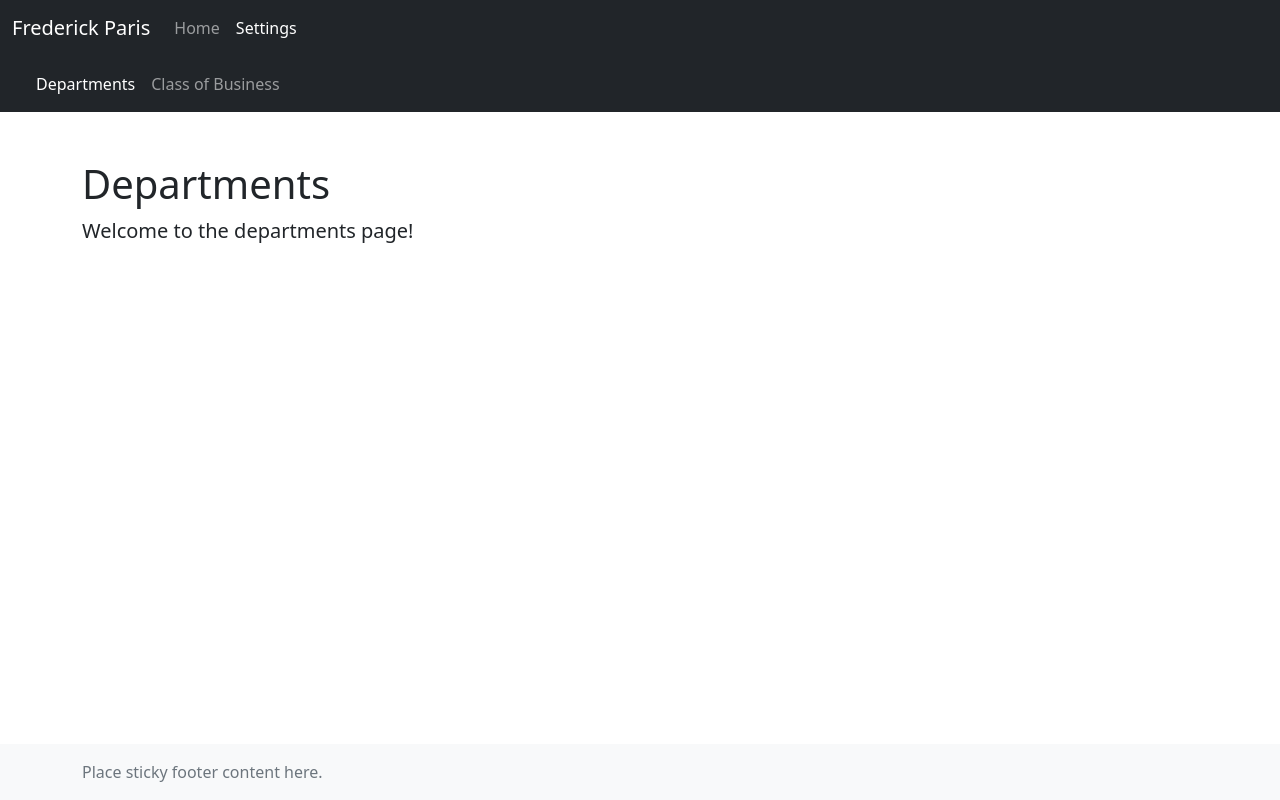
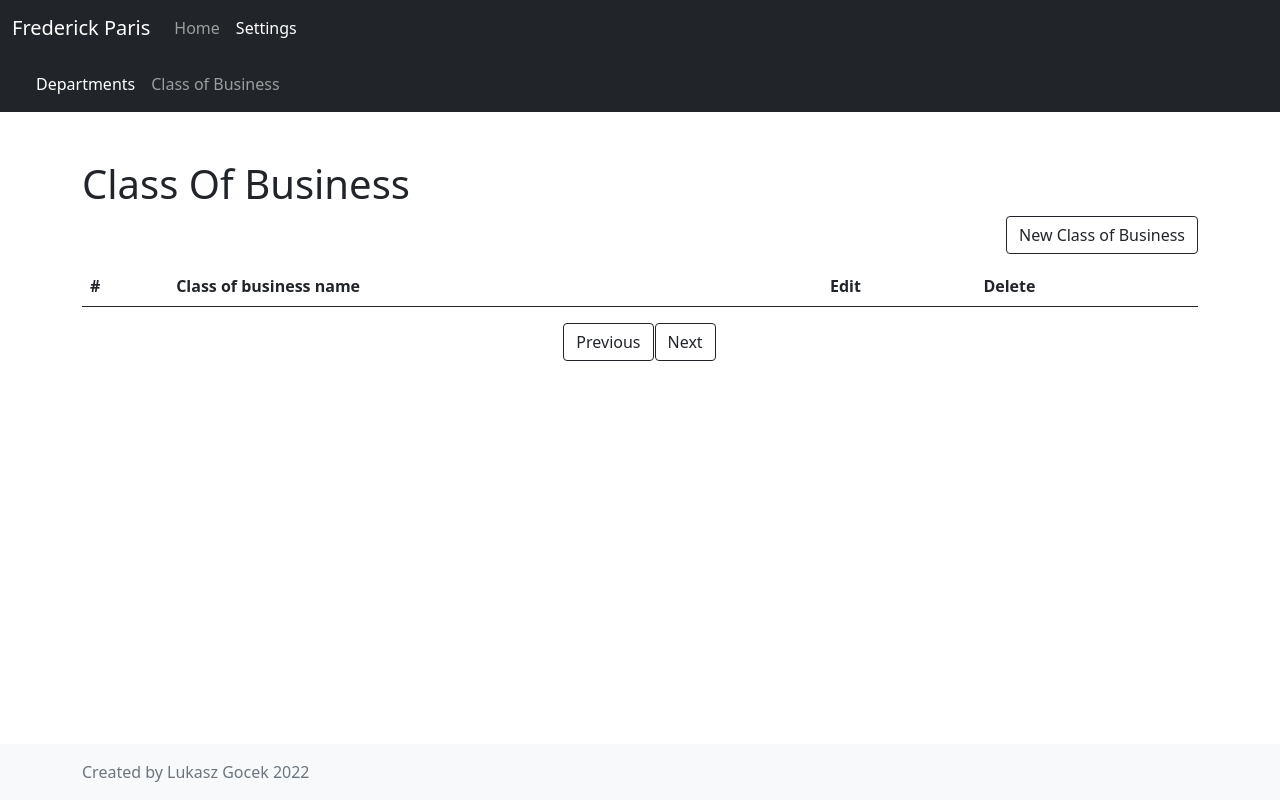
Before and after one commit to Lukaszesque/BusinessWebsite, a Django app: page /settings/departments/ in a window 1280 px wide. Run offline with Django 4.2, Linux system fonts and the light colour scheme; lists and menus that the app fills with data are empty; some libraries are stand-ins or nearby versions.

Commit message:
started work on Departments

```diff
--- a/settings/templates/settings/departments/index.html
+++ b/settings/templates/settings/departments/index.html
@@ -1,5 +1,4 @@
 {% load static %}
-<link rel="stylesheet" type="text/css" href="{% static "settings/styles.css" %}">
 
 <!doctype html>
 <html lang="en" class="h-100">
@@ -7,16 +6,17 @@
     <meta charset="utf-8">
     <meta name="viewport" content="width=device-width, initial-scale=1">
     <meta name="description" content="">
-    <meta name="author" content="Mark Otto, Jacob Thornton, and Bootstrap contributors">
+    <meta name="author" content="Lukasz Gocek">
     <meta name="generator" content="Hugo 0.84.0">
     <title>Departments</title>
-
     <link rel="canonical" href="https://getbootstrap.com/docs/5.0/examples/sticky-footer-navbar/">
+    <link rel="stylesheet" type="text/css" href="{% static "styles.css" %}">
 
 
 
     <!-- Bootstrap core CSS -->
     <link rel="stylesheet" type="text/css" href="{% static "bootstrap/css/bootstrap.min.css" %}">
+
 
     <style>
       .bd-placeholder-img {
@@ -54,7 +54,7 @@
               <a class="nav-link" aria-current="page" href="/">Home</a>
             </li>
             <li class="nav-item">
-              <a class="nav-link active" href="/departments">Settings</a>
+              <a class="nav-link active" href="/settings/departments">Settings</a>
             </li>
           </ul>
         </div>
@@ -78,22 +78,161 @@
       </div>
     </div>
   </nav>
+
+  <!-- Toast message -->
+
+  {% if messages %}
+  {% for message in messages %}
+    {% if message.tags == 'success' %}
+
+    <div class="toast" role="alert" data-bs-delay="2000" aria-live="assertive" aria-atomic="true" style="position: absolute; bottom: 20; right: 0;">
+      <div class="toast-header">
+        <button type="button" class="btn-close" data-bs-dismiss="toast" aria-label="Close">
+        </button>
+      </div>
+      <div class="toast-body">
+        {{message}}
+      </div>
+    </div>
+    {% endif %}
+  {% endfor %}
+{% endif %}
 </header>
 
 <!-- Begin page content -->
 <main class="flex-shrink-0">
+  <div class="container titleDiv">
+    <h1 class="mt-5">Class Of Business</h1>
+    <a href="/settings/classOfBusiness/addNew" class="btn btn-outline-dark" style="float: right;">New Class of Business</a>
+  </div>
+
   <div class="container">
-    <h1 class="mt-5">Departments</h1>
-    <p class="lead">Welcome to the departments page!</p>
+
+    <table class="table">
+      <thead>
+        <tr>
+          <th scope="col">#</th>
+          <th scope="col">Class of business name</th>
+          <th scope="col">Edit</th>
+          <th scope="col">Delete</th>
+        </tr>
+      <tbody>
+        {% for data in dataset %}
+       <td scope="row">{{forloop.counter}}</td>  <!--Try changing the counter to data.id instead? -->
+        <td>{{data.classOfBusiness_text}}</td>
+        <td><a href="/settings/classOfBusiness/edit/{{data.id}}" class="btn btn-outline-dark btn-sm" role="button">Edit</a></td>
+        <!-- <td><a href="/settings/classOfBusiness/delete/{{data.id}}" class="btn btn-outline-dark btn-sm" role="button">Delete</button></td> -->
+        <td><button type="button" class="btn btn-outline-dark btn-sm delete-button" data-id="{{data.id}}" data-bs-toggle="modal" data-bs-target="#exampleModal">Delete</td>
+
+      </tbody>
+      {% endfor %}
+
+    </table>
+
   </div>
+
+  <!-- Pagination -->
+  <nav aria-label="Page navigation">
+    <ul class="pagination justify-content-center">
+     {% if dataset.has_previous %}
+       <li class="page-item">
+       <a class="btn btn-outline-dark" href="?page={{ dataset.previous_page_number }}">Previous</a>
+       </li>
+       <div class="pagi_spacer"></div>
+     {% else %}
+       <li class="page-item disabled">
+       <a class="btn btn-outline-dark" href="#" tabindex="-1" aria-disabled="True">Previous</a>
+       </li>
+       <div class="pagi_spacer"></div>
+     {% endif %}
+
+     {% if dataset.number|add:'-4' > 1 %}
+       <li class="page-item"><a class="btn btn-outline-dark" href="?page={{ dataset.number|add:'-5' }}">&hellip;</a></li>
+       <div class="pagi_spacer"></div>
+     {% endif %}
+
+     {% for i in dataset.paginator.page_range %}
+       {% if dataset.number == i %}
+       <li class="page-item active" aria-current="page">
+         <span class="btn btn-outline-dark active">
+           {{ i }}
+           <span class="sr-only"></span>
+         </span>
+       </li>
+       <div class="pagi_spacer"></div>
+       {% elif i > dataset.number|add:'-5' and i < dataset.number|add:'5' %}
+         <li class="page-item"><a class="btn btn-outline-dark" href="?page={{ i }}">{{ i }}</a></li>
+         <div class="pagi_spacer"></div>
+       {% endif %}
+     {% endfor %}
+
+     {% if dataset.paginator.num_pages > dataset.number|add:'4' %}
+       <li class="page-item"><a class="btn btn-outline-dark" href="?page={{ dataset.number|add:'5' }}">&hellip;</a></li>
+       <div class="pagi_spacer"></div>
+     {% endif %}
+
+     {% if dataset.has_next %}
+       <li class="page-item">
+       <a class="btn btn-outline-dark" href="?page={{ dataset.next_page_number }}">Next</a>
+       </li>
+       <div class="pagi_spacer"></div>
+     {% else %}
+       <li class="page-item disabled">
+       <a class="btn btn-outline-dark" href="#" tabindex="-1" aria-disabled="True">Next</a>
+       </li>
+       <div class="pagi_spacer"></div>
+     {% endif %}
+    </ul>
+  </nav>
+
+  <!-- Confirm Delete Modal -->
+  <div class="modal fade" id="exampleModal" tabindex="-1" aria-labelledby="exampleModalLabel" aria-hidden="true">
+    <div class="modal-dialog">
+      <div class="modal-content">
+        <div class="modal-header">
+          <h5 class="modal-title" id="exampleModalLabel">Are you sure?</h5>
+          <button type="button" class="btn-close" data-bs-dismiss="modal" aria-label="Close"></button>
+        </div>
+        <div class="modal-body">
+          Do you really want to delete this record? This process is irreversible and cannot be undone.
+        </div>
+        <div class="modal-footer">
+          <button type="button" class="btn btn-dark" data-bs-dismiss="modal">Cancel</button>
+          <a href="#" class="btn btn-danger" id="confirm-delete" role="button">Delete</a>
+        </div>
+      </div>
+    </div>
+  </div>
+  <script src="{% static "bootstrap/js/bootstrap.bundle.min.js" %}"></script>
+  <script src="{% static "jquery.js" %}"></script>
+  <script type=text/javascript>
+
+      var selectedItem = null;
+      $(".delete-button").click(function (evt) {
+        console.log($(evt.target).data("id"));
+        selectedItem = $(evt.target).data("id");
+      });
+
+      $("#confirm-delete").click(function () {
+        window.location.href = `delete/${selectedItem}`;
+      });
+    ;
+      // toast message
+    var toastElList = [].slice.call(document.querySelectorAll('.toast'))
+      var toastList = toastElList.map(function(toastEl) {}
+        return new bootstrap.Toast(toastEl)
+      })
+      console.log(toastList);
+      toastList.forEach(toast => toast.show());
+  </script>
+
 </main>
 
   <footer class="footer mt-auto py-3 bg-light">
   <div class="container">
-    <span class="text-muted">Place sticky footer content here.</span>
+    <span class="text-muted">Created by Lukasz Gocek 2022</span>
   </div>
   </footer>
-    <script src="{% static "settings/bootstrap.bundle.min.js" %}"></script>
-    <script src="{% static "index/index.css" %}"></script>
+
   </body>
 </html>
```
Also changed, not shown: settings/templates/settings/classOfBusiness/index.html (+9 -10 lines), db.sqlite3. Lines whose indentation alone changed are shown as unchanged.
